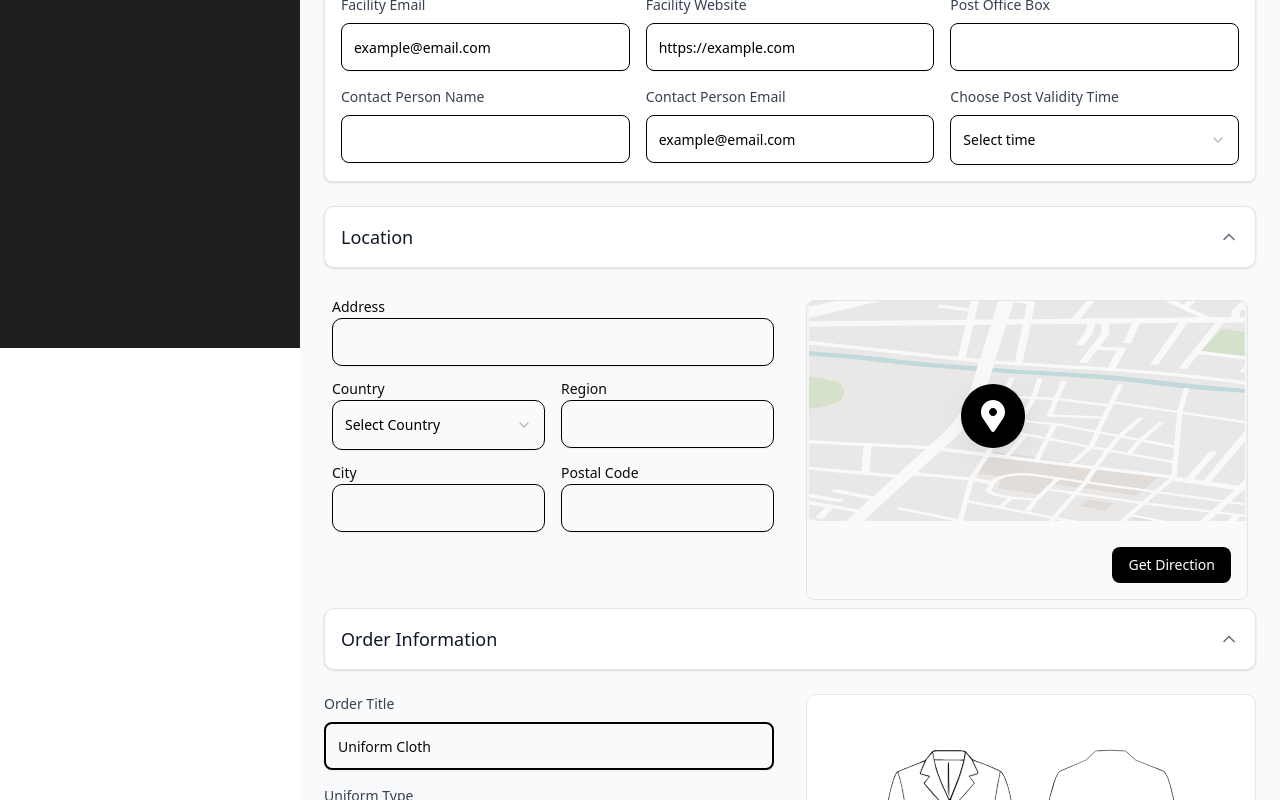
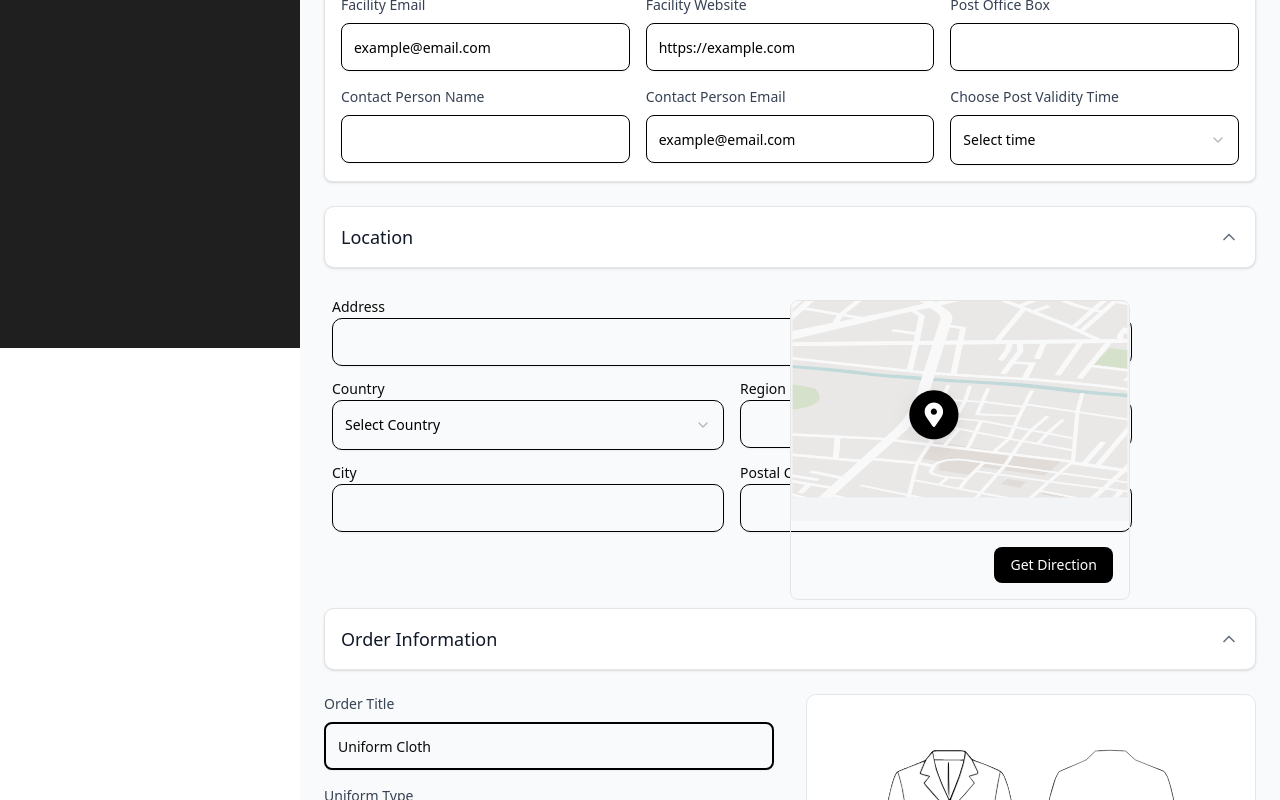
Before and after one commit to udayrushkar/BHBS-Clothes-Customizer, a React (Vite) app: page /uniform in a window 1280 px wide. Shown: the part 452-1252 px from the top of the page. Built offline with nearby package versions, Linux system fonts and the light colour scheme.

Commit message:
map size dicress

```diff
--- a/src/components/AddressForm.tsx
+++ b/src/components/AddressForm.tsx
@@ -57,9 +57,9 @@ export default function AddressMapForm() {
     </CollapsibleTrigger>
     <CollapsibleContent>
     <div className="mx-auto p-2">
-      <div className="grid grid-cols-1 md:grid-cols-2 gap-8">
+      <div className="grid grid-cols-1 md:grid-cols-2 ">
         {/* Left - Form Inputs */}
-        <div className="space-y-4">
+        <div className="space-y-4 w-[800px]">
           <div className="space-y-1">
             <Label htmlFor="address">Address</Label>
             <Input className="h-12"  id="address" value={address} onChange={(e) => setAddress(e.target.value)} />
@@ -102,16 +102,14 @@ export default function AddressMapForm() {
         </div>
 
         {/* Right - Map */}
-        <div className="relative h-[300px] rounded-md overflow-hidden border">
+        <div className="relative h-[300px] w-[340px] rounded-md overflow-hidden border">
           <div className="absolute max-h-[220px] inset-0 bg-gray-100">
             <img
               src={image}
               alt="Location map"
               className="w-full h-full object-cover"
             />
-            <div className="absolute top-1/2 left-1/2 transform -translate-x-1/2 -translate-y-1/2">
 
-            </div>
           </div>
           <div className="absolute bottom-4 right-4">
             <Button onClick={handleGetDirections} className="bg-black text-white hover:bg-gray-800">
```
